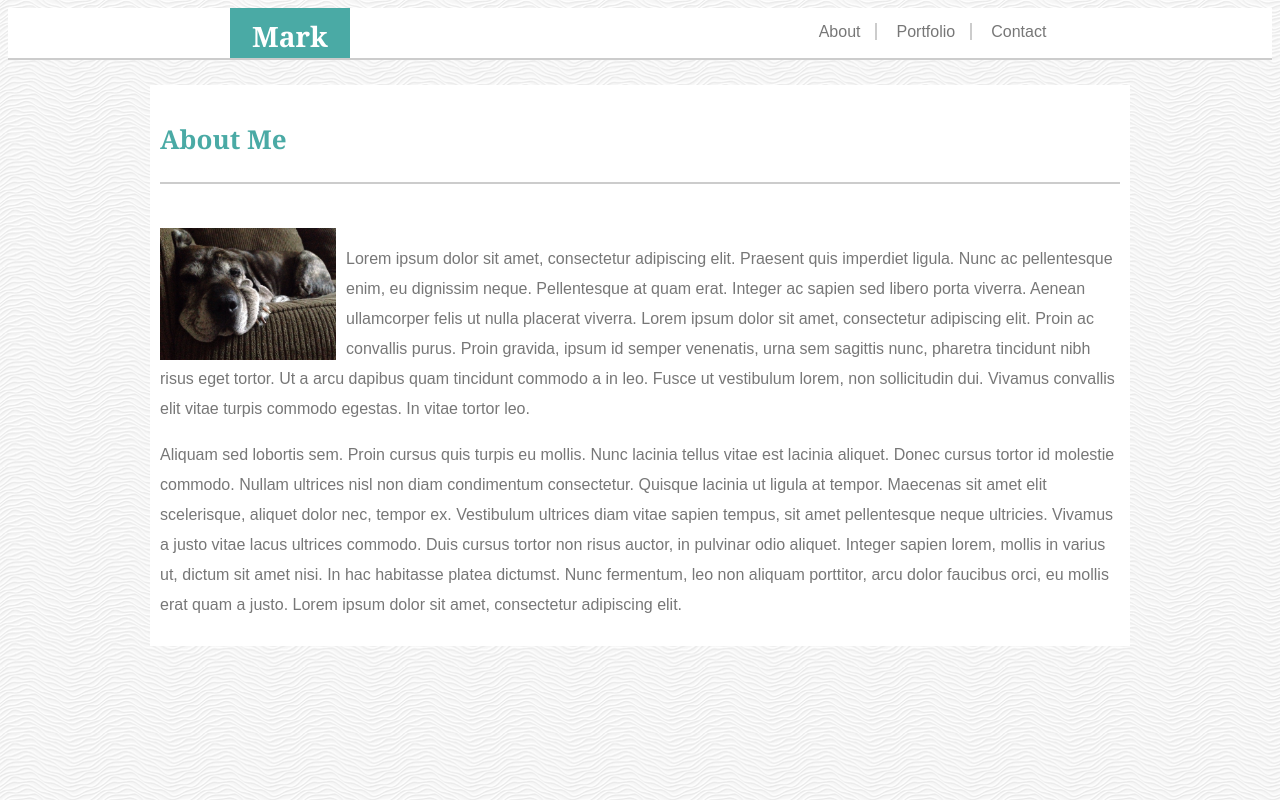
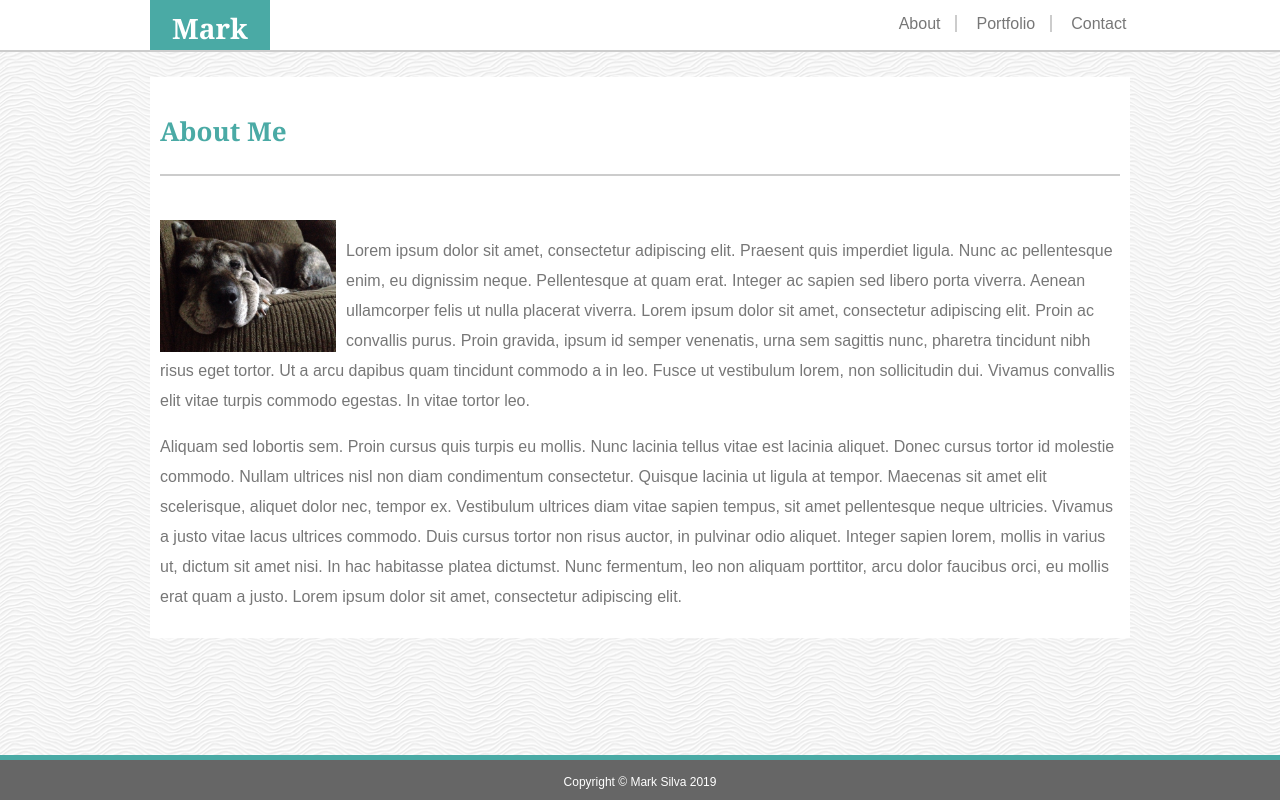
Before and after one commit to MarcusSilvus/wireframe_portfolio, a plain HTML site: page index.html in a window 1280 px wide. Drawn offline with Linux system fonts and the light colour scheme.

Commit message:
footer updates

```diff
--- a/assets/css/style.css
+++ b/assets/css/style.css
@@ -1,5 +1,8 @@
 body {
     background-image: url('../images/white-waves.png');
+    margin: 0px;
+    padding: 0px;
+    margin-bottom: 100px;
 }
 
 .port_img {
@@ -7,7 +10,7 @@ body {
     width: 160px
 }
 
-.navbar {
+header {
     width: 100%;
     height: 50px;
     background-color: #ffffff;
@@ -17,9 +20,21 @@ body {
     margin-bottom: 25px;
 }
 
+.navbar {
+    width: 1000px;
+    height: 50px;
+    background-color: #ffffff;
+    border-bottom-style: solid;
+    border-bottom-color: #cccccc;
+    border-bottom-width: 2px;
+    position: relative;
+    margin: auto;
+    margin-bottom: 25px;
+}
+
 .name {
     position: absolute;
-    left: 230px;
+    left: 10px;
     height: 50px;
     width: 120px;
     background-color: #4aaaa5;
@@ -30,7 +45,7 @@ body {
 
 .navcontent {
     position: absolute;
-    right: 185px;
+    right: -35px;
     width: 350px;
     height: 50px;
     text-align: center;
@@ -117,3 +132,27 @@ form {
    font-size: 16px;
    border-style: none;
 }
+
+.footbar {
+    width: 100%;
+    height: 40px;
+    background-color: #666666;
+    border-top-style: solid;
+    border-top-color: #4aaaa5;
+    border-top-width: 5px;
+    margin-top: 25px;
+    position: fixed;
+    bottom: 0px;
+}
+
+.copyright {
+    text-align: center;
+    position: relative;
+    bottom: 5px;
+    font-family: Arial, Helvetica, sans-serif;
+}
+
+.copy {
+    color: #ffffff;
+    font-size: 12px;
+}
--- a/index.html
+++ b/index.html
@@ -1,6 +1,7 @@
 <!DOCTYPE html>
 
 <html lang="en-us">
+
 <head>
   <link rel="stylesheet" href="assets/css/style.css">
   <title>Mark's Portfolio</title>
@@ -12,7 +13,9 @@
   <header>
     <!-- Nav bar -->
     <div class="navbar">
-          <div class="name"><h2>Mark</h2></div>
+      <div class="name">
+        <h2>Mark</h2>
+      </div>
       <div class="navcontent">
         <ul>
           <li class="border"><a href="index.html">About</a></li>
@@ -28,9 +31,30 @@
     <h3>About Me</h3>
     <br>
     <img class="bio" src="assets/images/photo.jpg" height="132" width="176" alt="Pic o' Mark">
-          <p>Lorem ipsum dolor sit amet, consectetur adipiscing elit. Praesent quis imperdiet ligula. Nunc ac pellentesque enim, eu dignissim neque. Pellentesque at quam erat. Integer ac sapien sed libero porta viverra. Aenean ullamcorper felis ut nulla placerat viverra. Lorem ipsum dolor sit amet, consectetur adipiscing elit. Proin ac convallis purus. Proin gravida, ipsum id semper venenatis, urna sem sagittis nunc, pharetra tincidunt nibh risus eget tortor. Ut a arcu dapibus quam tincidunt commodo a in leo. Fusce ut vestibulum lorem, non sollicitudin dui. Vivamus convallis elit vitae turpis commodo egestas. In vitae tortor leo.</p>
+    <p>Lorem ipsum dolor sit amet, consectetur adipiscing elit. Praesent quis imperdiet ligula. Nunc ac pellentesque
+      enim, eu dignissim neque. Pellentesque at quam erat. Integer ac sapien sed libero porta viverra. Aenean
+      ullamcorper felis ut nulla placerat viverra. Lorem ipsum dolor sit amet, consectetur adipiscing elit. Proin ac
+      convallis purus. Proin gravida, ipsum id semper venenatis, urna sem sagittis nunc, pharetra tincidunt nibh risus
+      eget tortor. Ut a arcu dapibus quam tincidunt commodo a in leo. Fusce ut vestibulum lorem, non sollicitudin dui.
+      Vivamus convallis elit vitae turpis commodo egestas. In vitae tortor leo.</p>
 
-            <p>Aliquam sed lobortis sem. Proin cursus quis turpis eu mollis. Nunc lacinia tellus vitae est lacinia aliquet. Donec cursus tortor id molestie commodo. Nullam ultrices nisl non diam condimentum consectetur. Quisque lacinia ut ligula at tempor. Maecenas sit amet elit scelerisque, aliquet dolor nec, tempor ex. Vestibulum ultrices diam vitae sapien tempus, sit amet pellentesque neque ultricies. Vivamus a justo vitae lacus ultrices commodo. Duis cursus tortor non risus auctor, in pulvinar odio aliquet. Integer sapien lorem, mollis in varius ut, dictum sit amet nisi. In hac habitasse platea dictumst. Nunc fermentum, leo non aliquam porttitor, arcu dolor faucibus orci, eu mollis erat quam a justo. Lorem ipsum dolor sit amet, consectetur adipiscing elit.</p>
+    <p>Aliquam sed lobortis sem. Proin cursus quis turpis eu mollis. Nunc lacinia tellus vitae est lacinia aliquet.
+      Donec cursus tortor id molestie commodo. Nullam ultrices nisl non diam condimentum consectetur. Quisque lacinia ut
+      ligula at tempor. Maecenas sit amet elit scelerisque, aliquet dolor nec, tempor ex. Vestibulum ultrices diam vitae
+      sapien tempus, sit amet pellentesque neque ultricies. Vivamus a justo vitae lacus ultrices commodo. Duis cursus
+      tortor non risus auctor, in pulvinar odio aliquet. Integer sapien lorem, mollis in varius ut, dictum sit amet
+      nisi. In hac habitasse platea dictumst. Nunc fermentum, leo non aliquam porttitor, arcu dolor faucibus orci, eu
+      mollis erat quam a justo. Lorem ipsum dolor sit amet, consectetur adipiscing elit.</p>
   </div>
+
+  <footer>
+
+      <div class="footbar">
+          <div class="copyright"><p class="copy">Copyright &copy; Mark Silva 2019</p></div>
+      </div>
+
+  </footer>
+
 </body>
+
 </html>
```
Also changed, not shown: contact.html (+7 -0 lines), portfolio.html (+7 -2 lines). Lines whose indentation alone changed are shown as unchanged.
